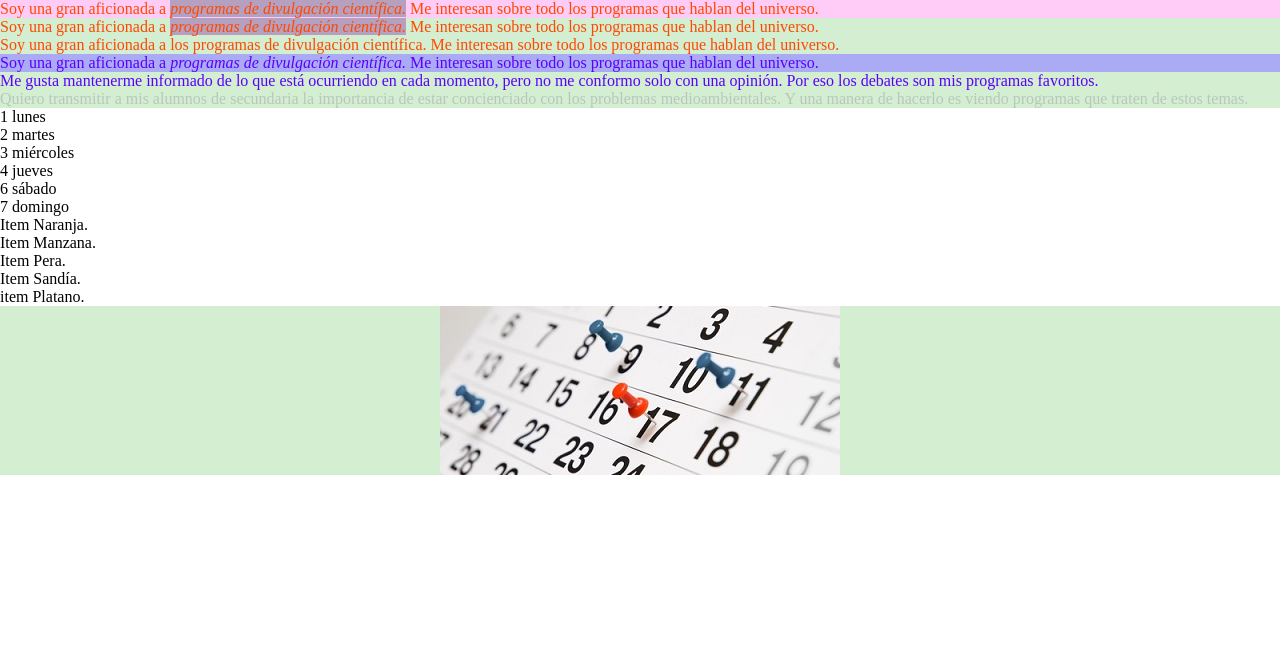
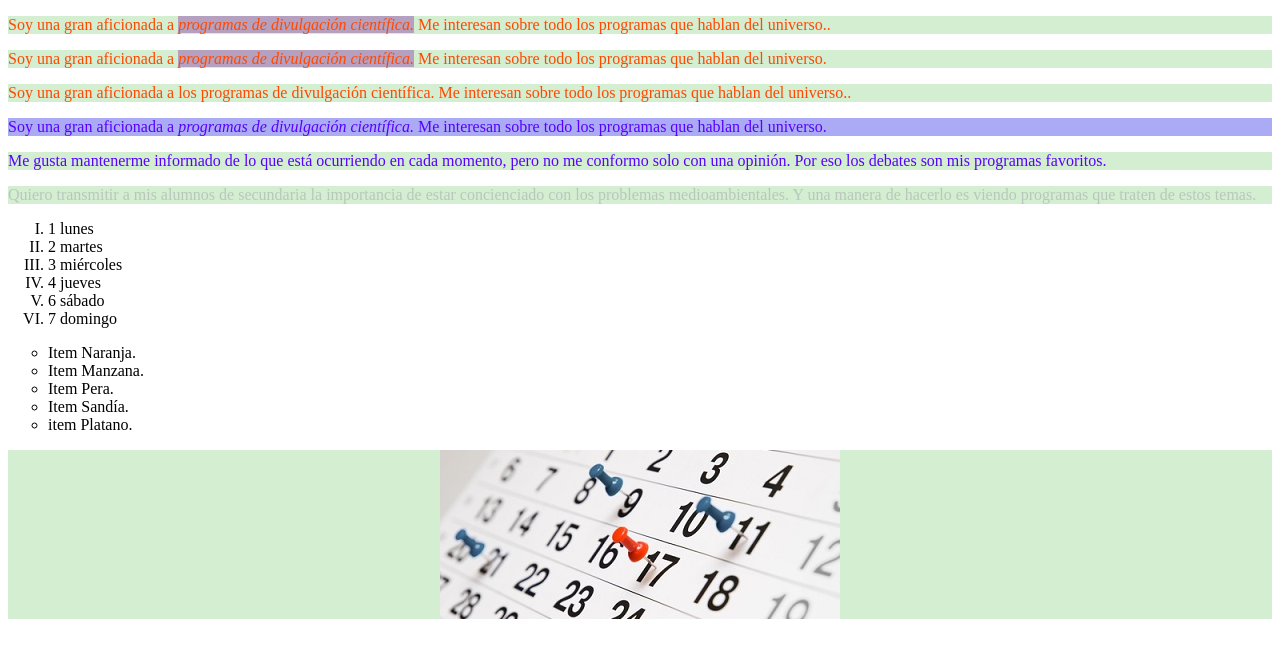
Before and after one commit to josepulid/taller15, a plain HTML site: page index.html in a window 1280 px wide. Drawn offline with Linux system fonts and the light colour scheme.

Commit message:
subi con carpeta los css y no desplego y lugo solo deje los css

```diff
--- a/index.html
+++ b/index.html
@@ -4,14 +4,14 @@
 <head>
     <meta charset="UTF-8">
     <meta name="viewport" content="width=device-width,initial-scale=1.0">
-    <link rel="stylesheet" href="estilo/.css">
+    <link rel="stylesheet" href=".css">
     <title>taller15</title>
 </head>
 
 <body>
 
     <div class="div1">
-        <p>Soy una gran aficionada a <i>programas de divulgación científica.</i> Me interesan sobre todo los programas que hablan del universo.
+        <p>Soy una gran aficionada a <i>programas de divulgación científica.</i> Me interesan sobre todo los programas que hablan del universo..
         </p>
     </div>
     <div class="div2">
@@ -19,7 +19,7 @@
         </p>
     </div>
     <div class="div3">
-        <p>Soy una gran aficionada a los programas de divulgación científica. Me interesan sobre todo los programas que hablan del universo.</p>
+        <p>Soy una gran aficionada a los programas de divulgación científica. Me interesan sobre todo los programas que hablan del universo..</p>
 
     </div>
 
```
Also changed, not shown: .css.
